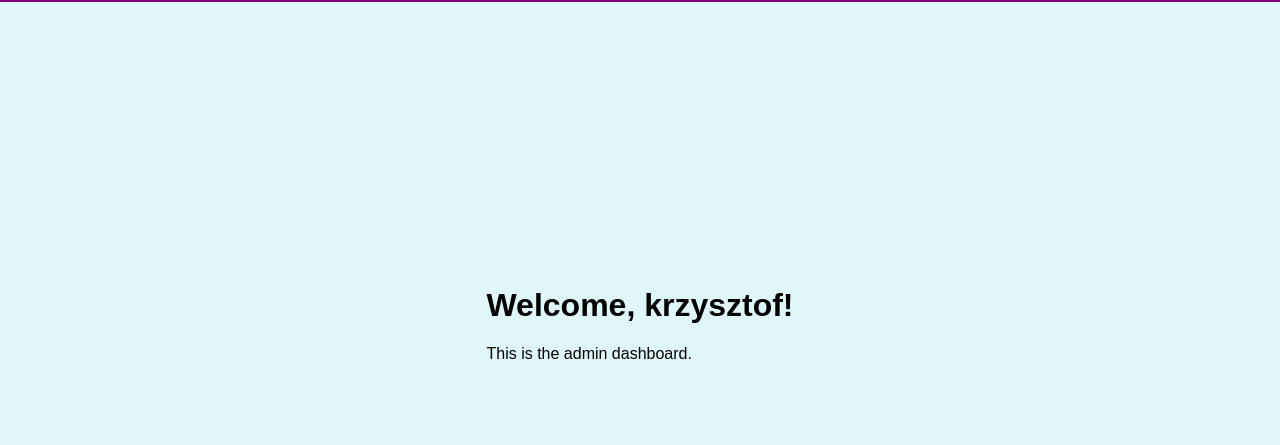
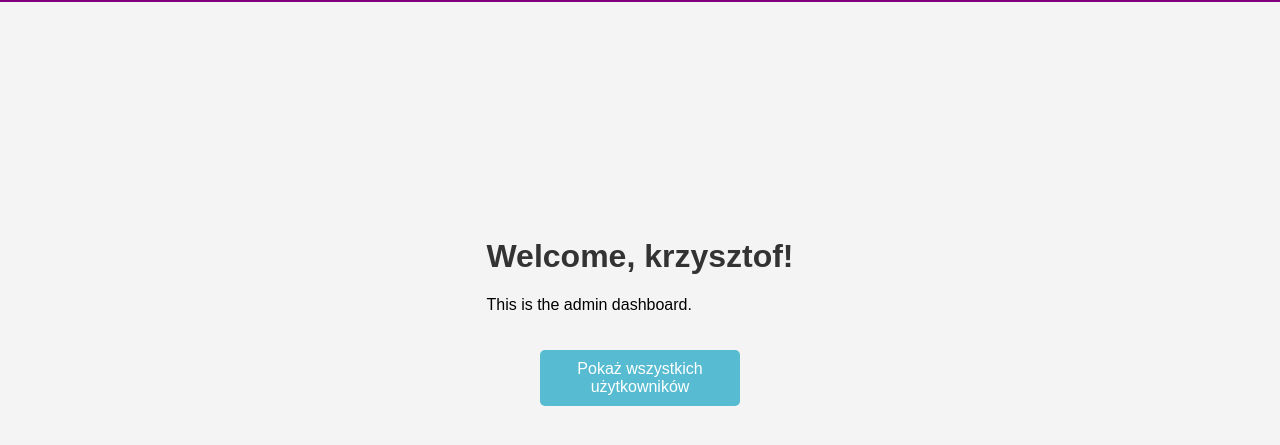
Before and after one commit to marchutm/System-szkol, a Flask app: page /admin/dashboard in a window 1280 px wide. Shown: the part 78-523 px from the top of the page. Run offline with Flask 3, Linux system fonts and the light colour scheme; a user stored in the database is signed in.

Commit message:
SCRUM-14: podgląd użytkowników

```diff
--- a/app.py
+++ b/app.py
@@ -78,6 +78,27 @@ def logout():
     flash('Wylogowano pomyślnie!', 'success')  # Dodajemy wiadomość flash
     return redirect(url_for('index'))
 
+@app.route('/api/get_users')
+def get_users():
+    if 'username' not in login_session:
+        return redirect(url_for('index'))
+    # Pobieramy wszystkich użytkowników z bazy danych
+    users = session.query(User).all()
+
+    users_list = []
+    for user in users:
+        user_data = {
+            'id': user.id,
+            'username': user.username,
+            'first_name': user.first_name,
+            'last_name': user.last_name,
+            'occupation': user.occupation,
+            'role': user.role
+        }
+        users_list.append(user_data)
+
+    return {'users': users_list}
+
 
 if __name__ == '__main__':
     app.run(debug=True)
--- a/static/styles.css
+++ b/static/styles.css
@@ -27,7 +27,7 @@ h1 {
 }
 
 #users-table th {
-    background-color: #4CAF50;
+    background-color: #57bcd1;
     color: white;
 }
 
@@ -42,6 +42,28 @@ h1 {
 #users-table td {
     color: #333;
 }
+
+#toggle-users-btn {
+    display: block;
+    width: 200px;
+    margin: 20px auto;
+    padding: 10px;
+    border: none;
+    border-radius: 5px;
+    background-color: #57bcd1;
+    color: white;
+    font-size: 16px;
+    cursor: pointer;
+}
+
+#toggle-users-btn:hover {
+    background-color: #4fa4b8;
+}
+
+
+
+
+
 
 .flash {
     position: fixed;
--- a/templates/admin_dashboard.html
+++ b/templates/admin_dashboard.html
@@ -5,6 +5,7 @@
     <meta name="viewport" content="width=device-width, initial-scale=1.0">
     <title>Admin Dashboard</title>
     <link rel="stylesheet" href="{{ url_for('static', filename='login_styles.css') }}">
+    <link rel="stylesheet" href="{{ url_for('static', filename='styles.css') }}">
 </head>
 <body>
     <div class="header">
@@ -24,5 +25,53 @@
         {% endif %}
         {% endwith %}
     </div>
+
+    <!-- Dodajemy przycisk do pokazywania i ukrywania listy użytkowników -->
+<button id="toggle-users-btn">Pokaż wszystkich użytkowników</button>
+
+<!-- Tworzymy tabelę, która będzie wyświetlać listę użytkowników -->
+<table id="users-table" style="display: none;">
+    <thead>
+        <tr>
+            <th>ID</th>
+            <th>Username</th>
+            <th>First Name</th>
+            <th>Last Name</th>
+            <th>Occupation</th>
+            <th>Role</th>
+        </tr>
+    </thead>
+    <tbody>
+        <!-- Miejsce na dane użytkowników -->
+    </tbody>
+</table>
+
+<script src="https://ajax.googleapis.com/ajax/libs/jquery/3.5.1/jquery.min.js"></script>
+<script>
+$(document).ready(function(){
+    $("#toggle-users-btn").click(function(){
+        if ($("#users-table").is(":visible")) {
+            // Jeśli tabela jest widoczna, ukrywamy ją i zmieniamy tekst przycisku
+            $("#users-table").hide();
+            $(this).text("Pokaż wszystkich użytkowników");
+        } else {
+            // Jeśli tabela jest ukryta, pokazujemy ją i zmieniamy tekst przycisku
+            $(this).text("Ukryj dane");
+            $.get("/api/get_users", function(data, status){
+                var users = data.users;
+                $("#users-table tbody").empty(); // Usuwamy stare dane
+                for (var i = 0; i < users.length; i++) {
+                    var user = users[i];
+                    var row = "<tr><td>" + user.id + "</td><td>" + user.username + "</td><td>" + user.first_name + "</td><td>" + user.last_name + "</td><td>" + user.occupation + "</td><td>" + user.role + "</td></tr>";
+                    $("#users-table tbody").append(row);
+                }
+                $("#users-table").show();
+            });
+        }
+    });
+});
+</script>
+
+
 </body>
 </html>
```
